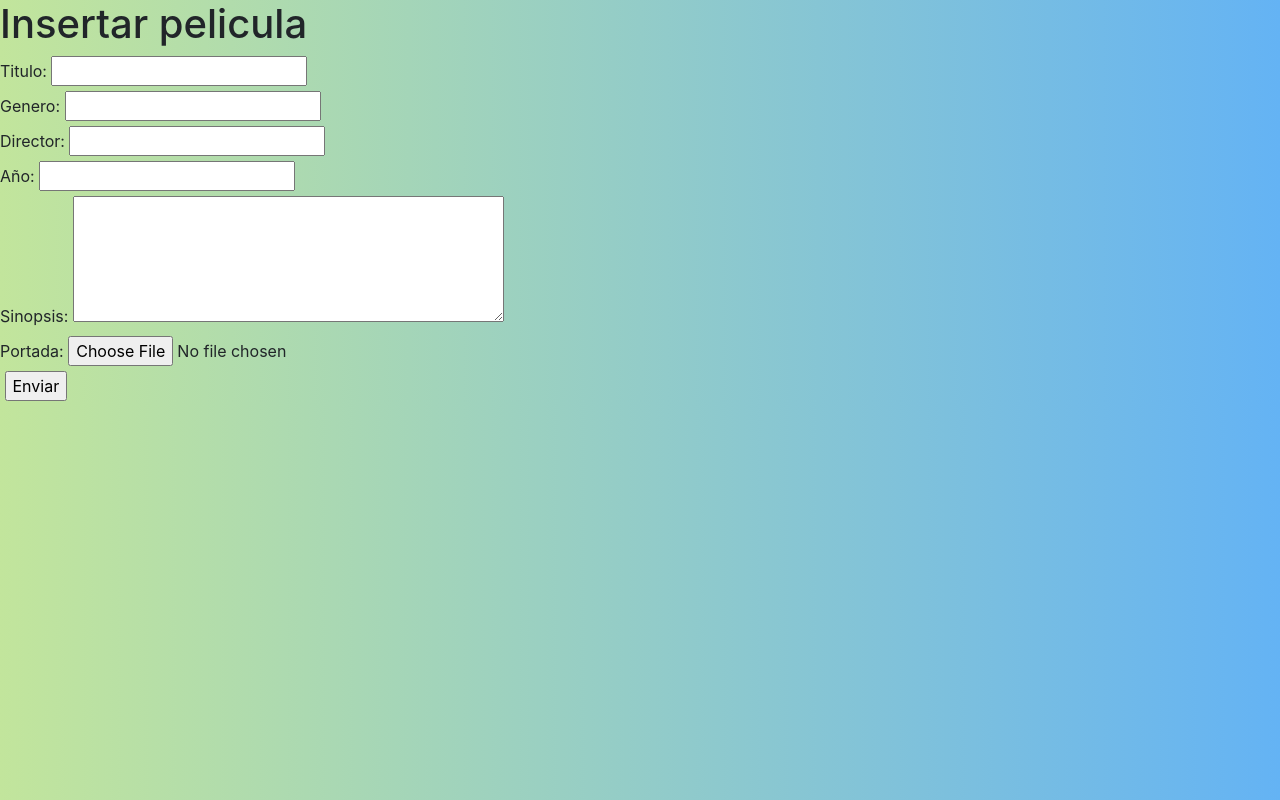
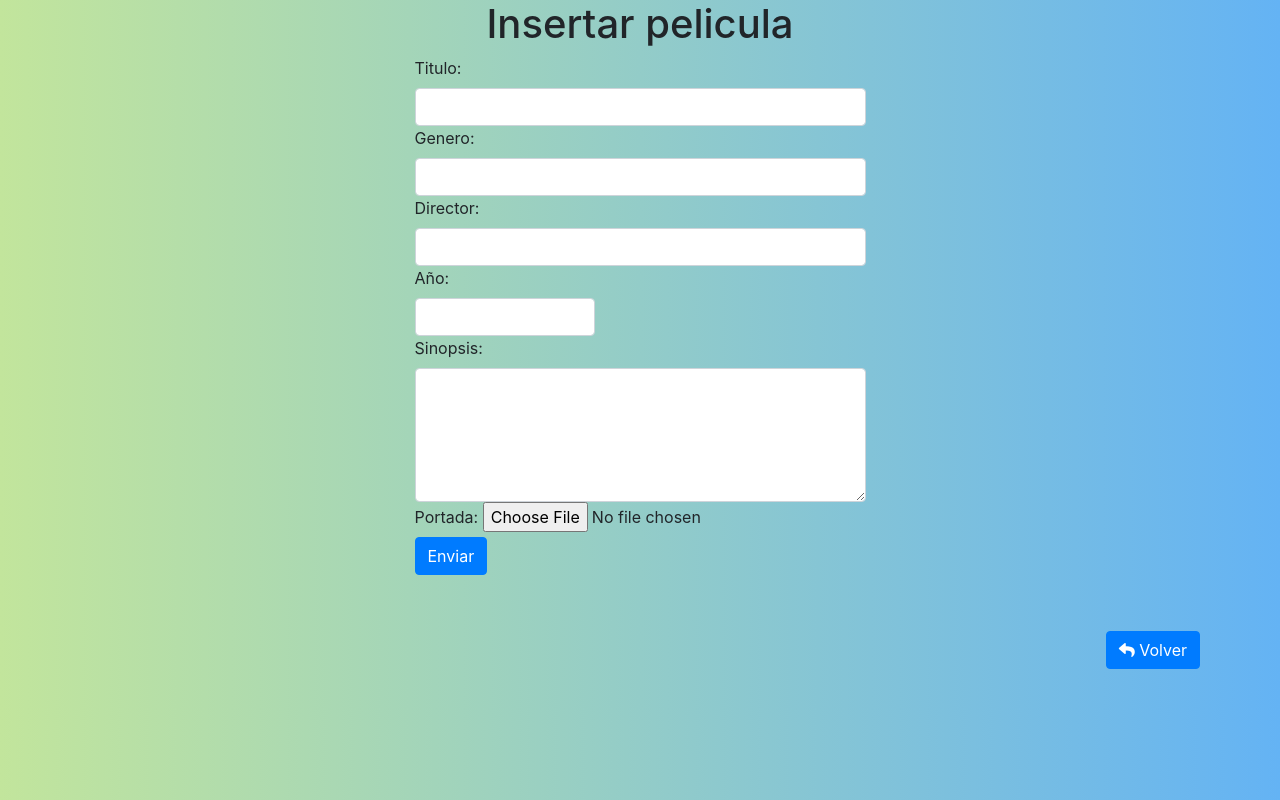
Before and after one commit to cnfdeluxe/Proyecto-MongoDB, a PHP site: page /insertar.php in a window 1280 px wide. Run offline with PHP 8.4, Linux system fonts and the light colour scheme; some libraries are stand-ins or nearby versions.

Commit message:
Dando estilo a insertar y actualizar peliculas

```diff
--- a/peliculas/css/estilos.css
+++ b/peliculas/css/estilos.css
@@ -1,3 +1,9 @@
+*{
+	box-sizing: border-box;
+  	margin: 0;
+  	padding: 0;
+}
+
 body{
 	background: rgba(0, 0, 0, 0) linear-gradient(to right, rgb(194, 229,
 156), rgb(100, 179, 244)) repeat scroll 0% 0%;
@@ -84,3 +90,20 @@ body{
 	padding: 10px 10px;
 	margin: 16px 0px;
 }
+
+/*Estilos insertar pelicula*/
+.form-insert{
+	display: flex;
+	flex-direction: column;
+	justify-content: center;
+	list-style-type: none;
+}
+
+.form-insert li input[type="number"]{
+	width: 40%;
+}
+
+.back{
+	float: right;
+	padding: 40px 80px;
+}
--- a/peliculas/insertar.php
+++ b/peliculas/insertar.php
@@ -3,50 +3,56 @@ include "cabecera.php";
 ?>
 
 <header class="cabecera">
-	<h1>Insertar pelicula</h1>
+	<h1 class="text-center">Insertar pelicula</h1>
 </header>
-<section>
 
 <?php
 	if(!$_POST){
 	 	//Si no has mandado nada pintas el formulario
 ?>
+<section class=" row justify-content-md-center">
 
-		<form action="manager.php" method="post" enctype="multipart/form-data">
-
-		 	<section>
+		<form action="manager.php" class="form-insertar" method="post" enctype="multipart/form-data">
+		 <ul class="form-insert">
+		 	<li>
     			<label>Titulo:</label>
-    			<input type="text" name="titulo" maxlength="100" required>
-			</section>
-			<section>
+    			<input type="text" class="form-control" name="titulo" maxlength="100" required>
+			</li>
+			<li>
     			<label>Genero:</label>
-    			<input type="text" name="genero" maxlength="100" required>
-			</section>
-			<section>
+    			<input type="text" class="form-control" name="genero" maxlength="100" required>
+			</li>
+			<li>
     			<label>Director:</label>
-    			<input type="text" name="director" required>
-			</section>
-			<section>
+    			<input type="text" class="form-control" name="director" required>
+			</li>
+			<li>
     			<label>Año:</label>
-    			<input type="number" name="year" required>
-    		</section>
-   			<section>
+    			<input type="number" class="form-control" name="year" required>
+    		</li>
+   			<li>
     			<label>Sinopsis:</label>
-    			<textarea name="sinopsis" id="" cols="40" rows="5"></textarea>
-    		</section>
-   			<section>
+    			<textarea name="sinopsis" class="form-control" id="" cols="40" rows="5"></textarea>
+    		</li>
+   			<li>
     			<label>Portada:</label>
     			<input type="file" name="portada" required>
-    		</section>
-			<section>
-    			<label></label>
-    			<input type="submit" name="insertar" value="Enviar">
-			</section>
+    		</li>
+			<li>
+    			<input type="submit" class="btn btn-primary" name="insertar" value="Enviar">
+			</li>
+        </ul>
 
 		</form>
 
 
 </section>
+ <a href="index.php" class="back">
+                <button class="btn btn-primary">
+                    <i class="fas fa-reply"></i>
+                    Volver
+                </button>
+            </a>
 
 <?php
 
```
Also changed, not shown: peliculas/actualizar.php (+31 -24 lines).
